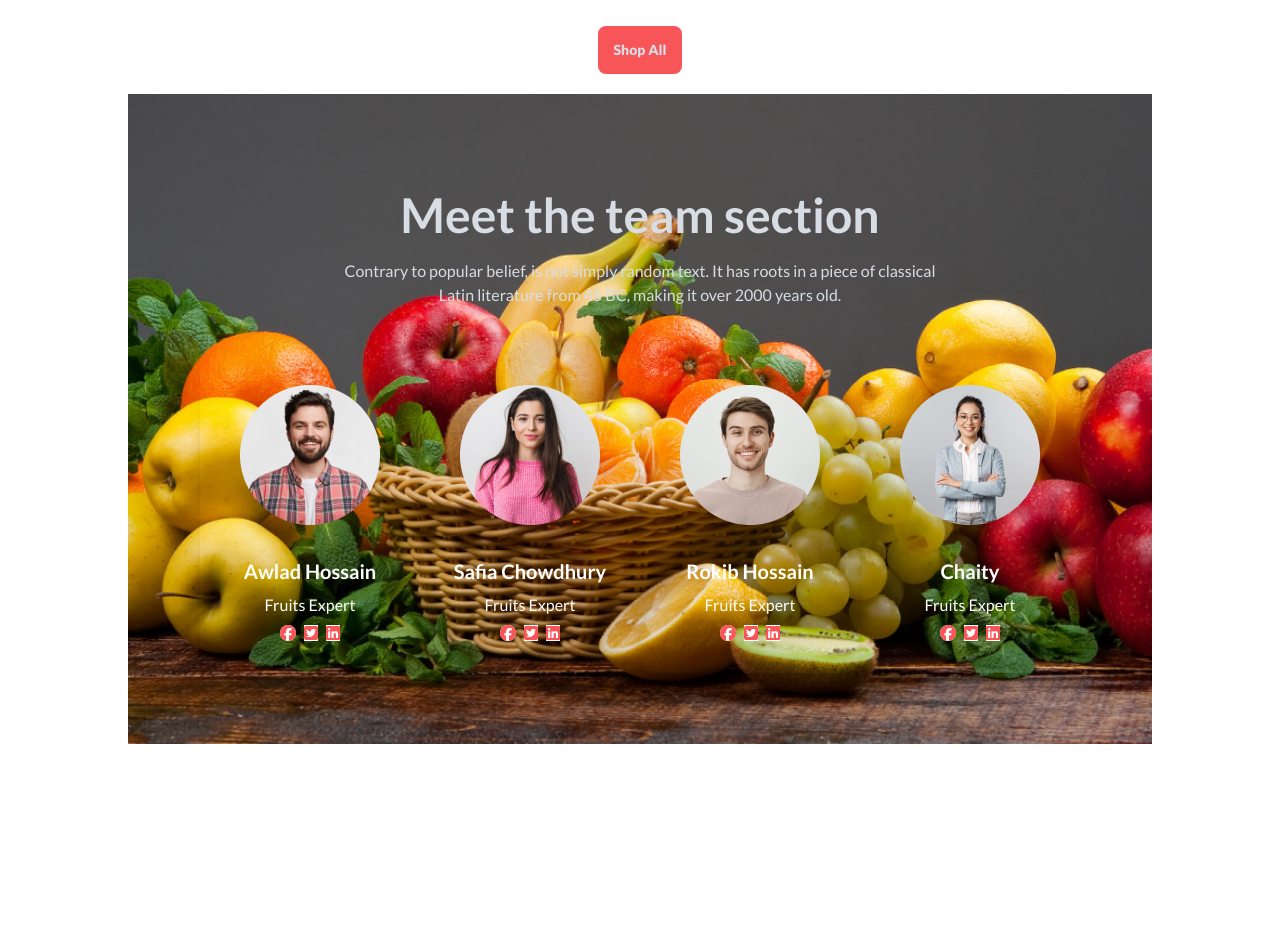
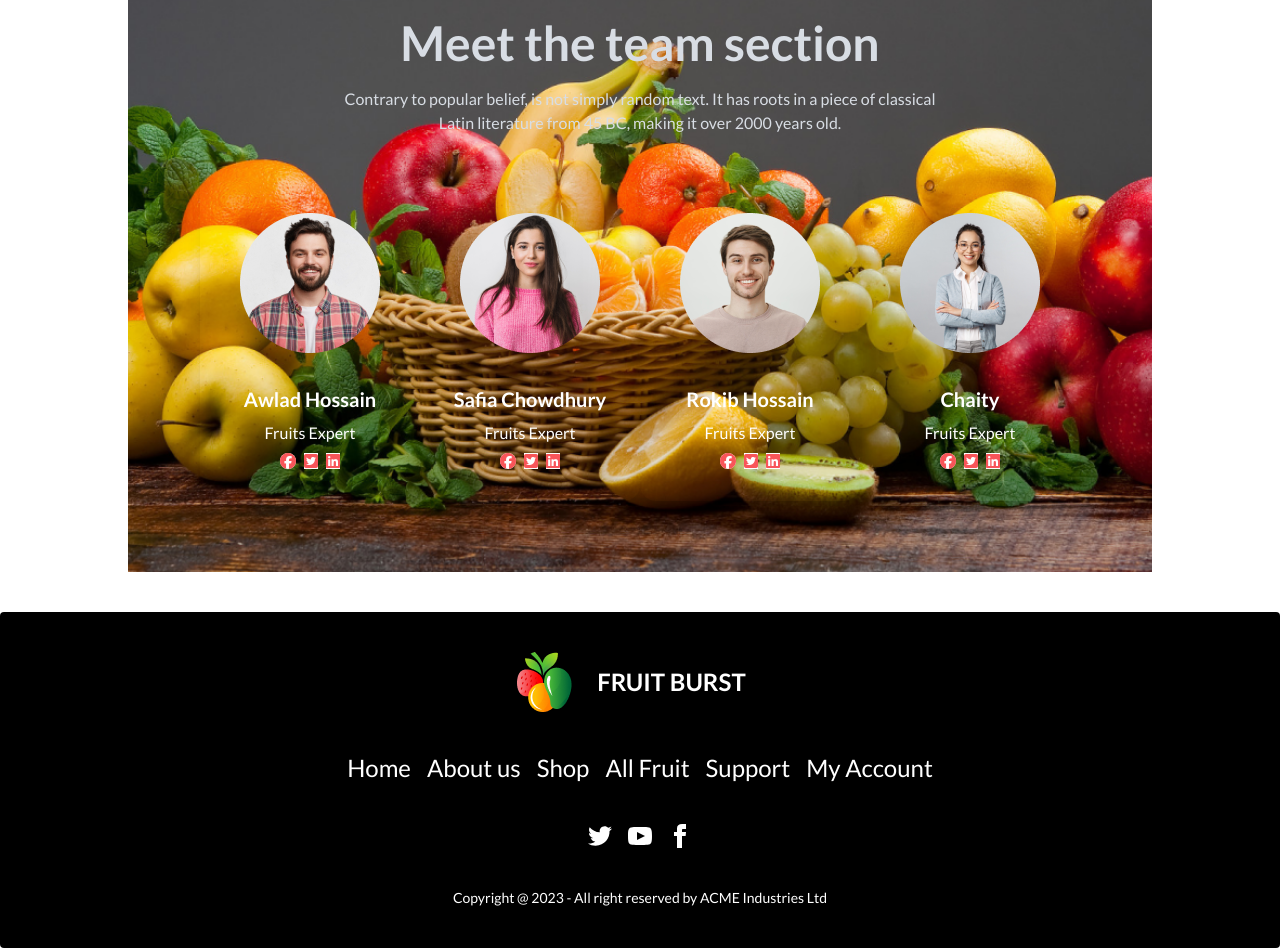
Before and after one commit to Rifatbd0789/assignment-three, a plain HTML site: page index.html in a window 1280 px wide. Shown: the part 1394-2342 px from the top of the page. Before the commit the page ends 2178 px from the top, so only its background shows below. Drawn offline with nearby package versions, Linux system fonts and the light colour scheme.

Commit message:
footer done with responsive

```diff
--- a/index.html
+++ b/index.html
@@ -35,7 +35,7 @@
 </head>
 <body class="fontlato">
     <head>
-        <!-- Nav bar section -->
+        <!-- Nav bar section
         <section class="">
     <div class="navbar bg-base-100 flex space-x-40 justify-center bg-golapi text-white rounded-[600px] mx-auto my-12 w-4/5 ">
                 <div class="navbar-center flex">
@@ -58,7 +58,7 @@
                       </button>
                     </div>
                   </div>
-              </div>
+              </div> -->
         </section>
         <!-- banner section -->
         <section class="w-4/5 mx-auto">
@@ -135,7 +135,7 @@
         <!-- Deal of the day section -->
         <section class="w-4/5 mx-auto">
             <!-- Deal of the section upper part -->
-            <div class="flex flex-col lg:flex-row space-x-0 lg:space-x-28 mt-56">
+            <div class="flex flex-col justify-center text-center lg:flex-row space-x-0 lg:space-x-28 mt-5 lg:mt-56">
                 <!-- Deal of the section text -->
                 <div>
                 <h1 class="font-extrabold text-[#121212] text-4xl mb-6">Deal of the day</h1>
@@ -350,6 +350,33 @@
                 </div>
               </div>
         </section>
+        <!-- footer section -->
+        <section class="w-full mx-auto">
+            <footer class="footer footer-center p-10 bg-black text-white text-base-content rounded">
+                <div class="flex">
+                    <img src="./images/logo.png" alt="">
+                <a class="btn btn-ghost text-2xl">Fruit Burst</a>
+                </div>
+                <div class="flex justify-center w-full text-2xl flex-wrap lg:grid-flow-col gap-4">
+                  <a class="link link-hover">Home</a>
+                  <a class="link link-hover">About us</a>
+                  <a class="link link-hover">Shop</a>
+                  <a class="link link-hover">All Fruit</a>
+                  <a class="link link-hover">Support</a>
+                  <a class="link link-hover">My Account</a>
+                </div>
+                <div>
+                  <div class="grid grid-flow-col gap-4 cursor-pointer">
+                    <a><svg xmlns="http://www.w3.org/2000/svg" width="24" height="24" viewBox="0 0 24 24" class="fill-current"><path d="M24 4.557c-.883.392-1.832.656-2.828.775 1.017-.609 1.798-1.574 2.165-2.724-.951.564-2.005.974-3.127 1.195-.897-.957-2.178-1.555-3.594-1.555-3.179 0-5.515 2.966-4.797 6.045-4.091-.205-7.719-2.165-10.148-5.144-1.29 2.213-.669 5.108 1.523 6.574-.806-.026-1.566-.247-2.229-.616-.054 2.281 1.581 4.415 3.949 4.89-.693.188-1.452.232-2.224.084.626 1.956 2.444 3.379 4.6 3.419-2.07 1.623-4.678 2.348-7.29 2.04 2.179 1.397 4.768 2.212 7.548 2.212 9.142 0 14.307-7.721 13.995-14.646.962-.695 1.797-1.562 2.457-2.549z"></path></svg></a>
+                    <a><svg xmlns="http://www.w3.org/2000/svg" width="24" height="24" viewBox="0 0 24 24" class="fill-current"><path d="M19.615 3.184c-3.604-.246-11.631-.245-15.23 0-3.897.266-4.356 2.62-4.385 8.816.029 6.185.484 8.549 4.385 8.816 3.6.245 11.626.246 15.23 0 3.897-.266 4.356-2.62 4.385-8.816-.029-6.185-.484-8.549-4.385-8.816zm-10.615 12.816v-8l8 3.993-8 4.007z"></path></svg></a>
+                    <a><svg xmlns="http://www.w3.org/2000/svg" width="24" height="24" viewBox="0 0 24 24" class="fill-current"><path d="M9 8h-3v4h3v12h5v-12h3.642l.358-4h-4v-1.667c0-.955.192-1.333 1.115-1.333h2.885v-5h-3.808c-3.596 0-5.192 1.583-5.192 4.615v3.385z"></path></svg></a>
+                  </div>
+                </div>
+                <div>
+                  <p>Copyright @ 2023 - All right reserved by ACME Industries Ltd</p>
+                </div>
+              </footer>
+        </section>
     </main>
     <footer></footer>
 </body>
```
